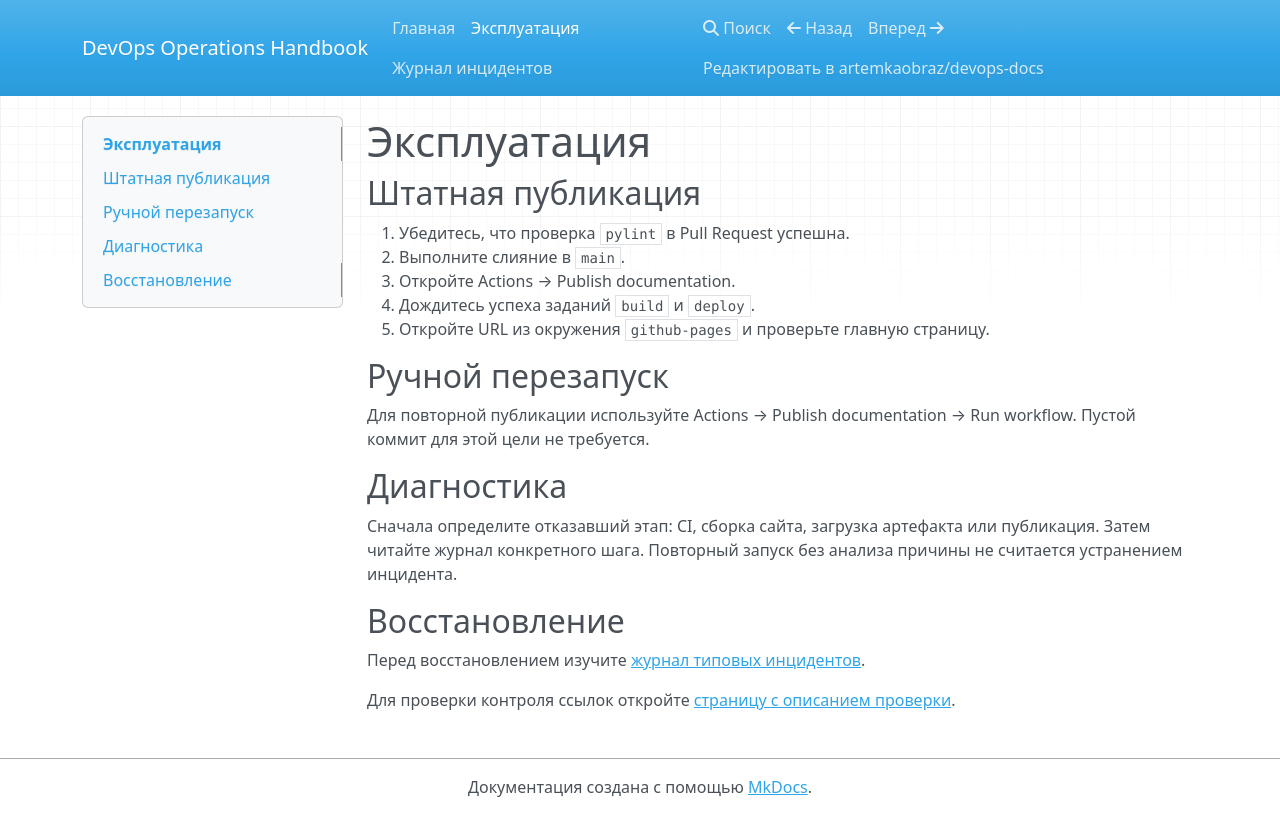
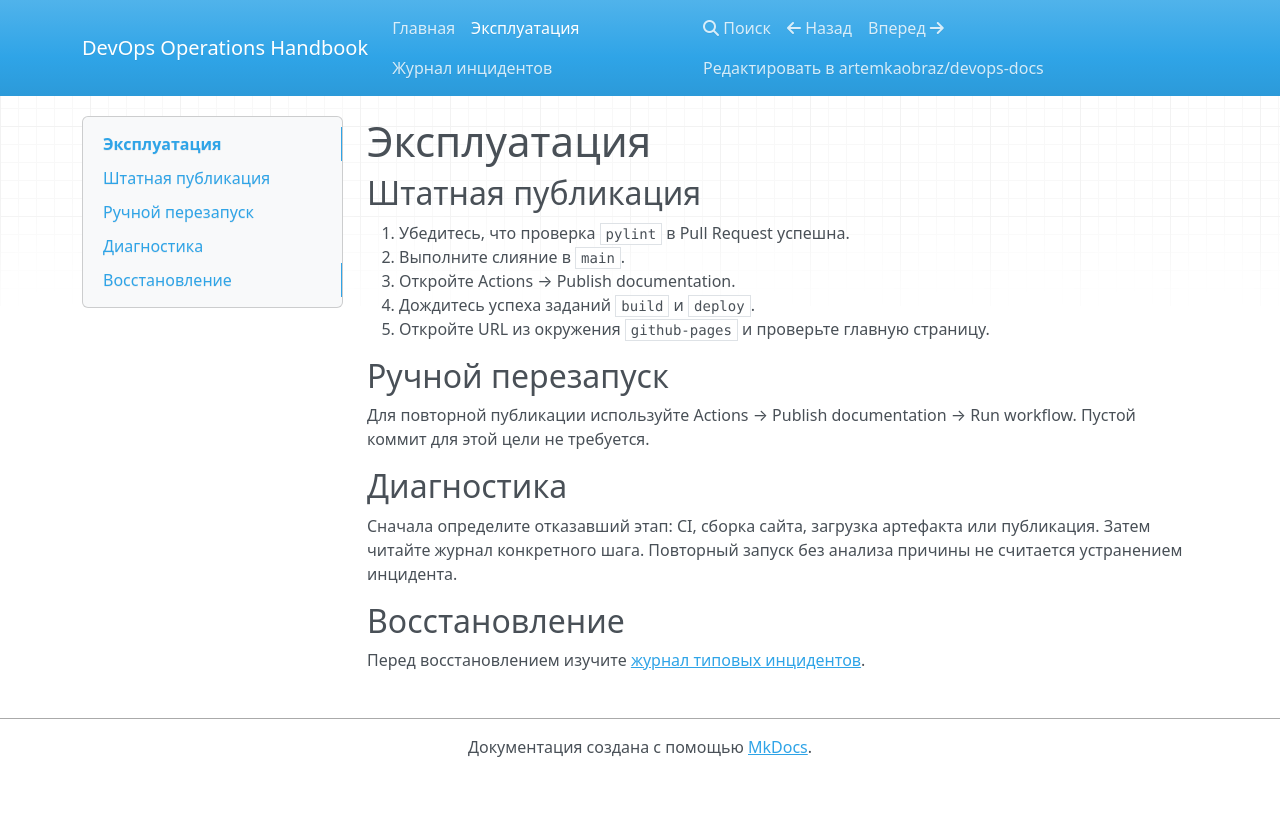
Before and after one commit to artemkaobraz/devops-docs, an MkDocs documentation site: the page built from docs/runbook.md, in a window 1280 px wide. Shown: the top 836 px of the page. Built offline with MkDocs 1.6.1, drawn with Linux system fonts in a browser that asks for light colours; nearby versions of some CDN libraries.

Commit message:
docs: restore valid runbook links

```diff
--- a/docs/runbook.md
+++ b/docs/runbook.md
@@ -21,5 +21,3 @@
 ## Восстановление
 
 Перед восстановлением изучите [журнал типовых инцидентов](incidents.md).
-
-Для проверки контроля ссылок откройте [страницу с описанием проверки](missing-page.md).
```
